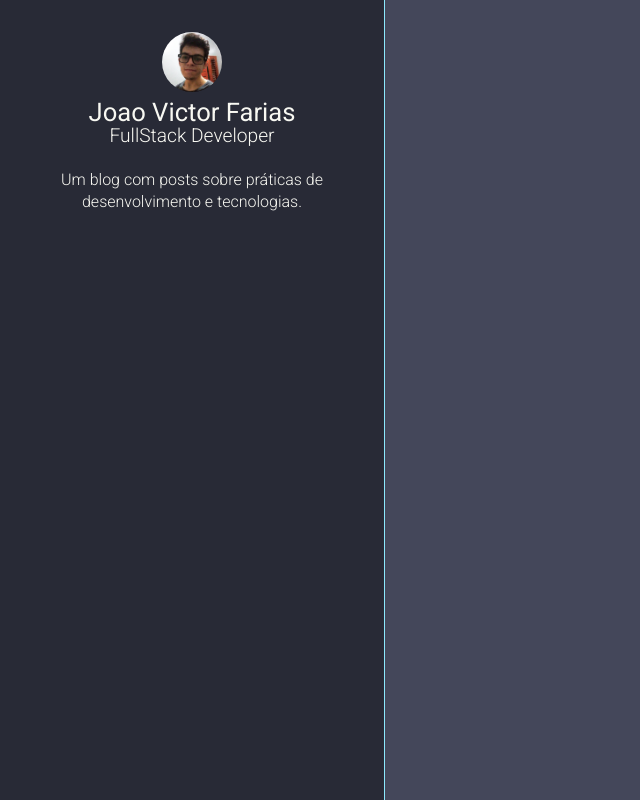
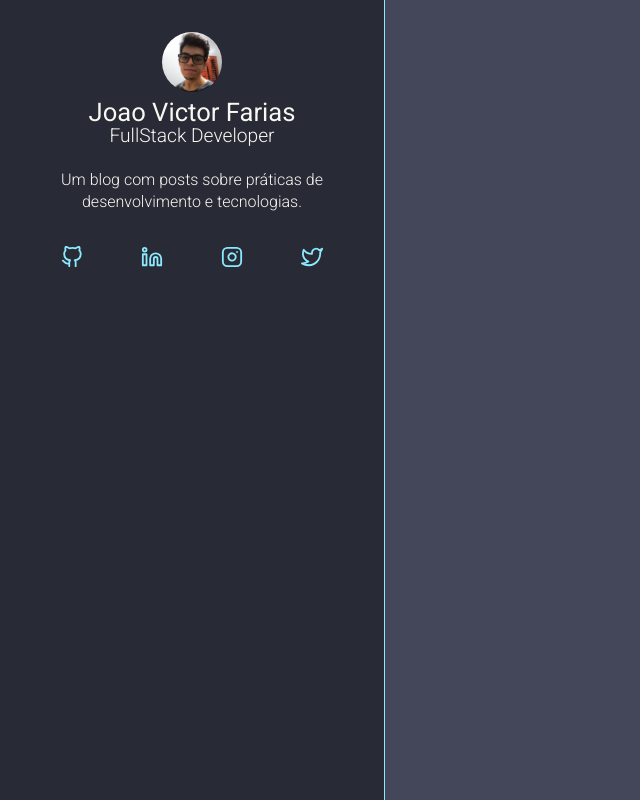
Before and after one commit to jvictorfarias/my-blog, a Gatsby site: page / in a window 1280 px wide. Shown: the whole page, without its empty margins (0-640 px from the left). Built offline with nearby package versions, Linux system fonts and the light colour scheme; Gatsby itself is replaced by a stand-in of ours.

Commit message:
:sparkles: social links on profile sidebar

```diff
--- a/src/components/Sidebar/index.jsx
+++ b/src/components/Sidebar/index.jsx
@@ -3,10 +3,12 @@ import React from 'react';
 import Profile from '../Profile';
 
 import { Container } from './styles';
+import SocialLinks from '../SocialLinks';
 
 const Sidebar = () => (
   <Container>
     <Profile />
+    <SocialLinks />
   </Container>
 );
 
--- /dev/null
+++ b/src/components/SocialLinks/index.jsx
@@ -0,0 +1,62 @@
+import React from 'react';
+
+import { FiGithub, FiLinkedin, FiInstagram, FiTwitter } from 'react-icons/fi';
+import {
+  Container,
+  SocialLinksList,
+  SocialLinkItem,
+  SocialLink,
+  IconContainer,
+} from './styles';
+
+const SocialLinks = () => {
+  const links = [
+    {
+      Icon: FiGithub,
+      label: 'Github',
+      url: 'https://github.com/jvictorfarias',
+    },
+    {
+      Icon: FiLinkedin,
+      label: 'LinkedIn',
+      url: 'https://www.linkedin.com/in/jvictorfarias/',
+    },
+    {
+      Icon: FiInstagram,
+      label: 'Instagram',
+      url: 'https://www.instagram.com/__jvictorfarias/',
+    },
+    {
+      Icon: FiTwitter,
+      label: 'Twitter',
+      url: 'https://twitter.com/victorfarias__',
+    },
+  ];
+
+  return (
+    <Container>
+      <SocialLinksList>
+        {links.map(link => {
+          const { Icon } = link;
+
+          return (
+            <SocialLinkItem key={link.label}>
+              <SocialLink
+                href={link.url}
+                title={link.label}
+                target="_blank"
+                rel="noopener noreferrer"
+              >
+                <IconContainer>
+                  <Icon size={22} />
+                </IconContainer>
+              </SocialLink>
+            </SocialLinkItem>
+          );
+        })}
+      </SocialLinksList>
+    </Container>
+  );
+};
+
+export default SocialLinks;
--- /dev/null
+++ b/src/components/SocialLinks/styles.jsx
@@ -0,0 +1,32 @@
+import styled from 'styled-components';
+import { shade } from 'polished';
+
+export const Container = styled.nav`
+  margin: 2rem auto;
+  width: 100%;
+`;
+
+export const SocialLinksList = styled.ul`
+  display: flex;
+  align-items: center;
+  justify-content: space-around;
+  list-style: none;
+`;
+
+export const SocialLinkItem = styled.li``;
+
+export const SocialLink = styled.a`
+  color: #8be9fd;
+  text-decoration: none;
+  transition: color 0.5s;
+
+  &:hover {
+    color: ${shade(0.2, '#8be9fd')};
+  }
+`;
+
+export const IconContainer = styled.div`
+  fill: #8be9fd;
+  width: 30px;
+  height: 30px;
+`;
```
